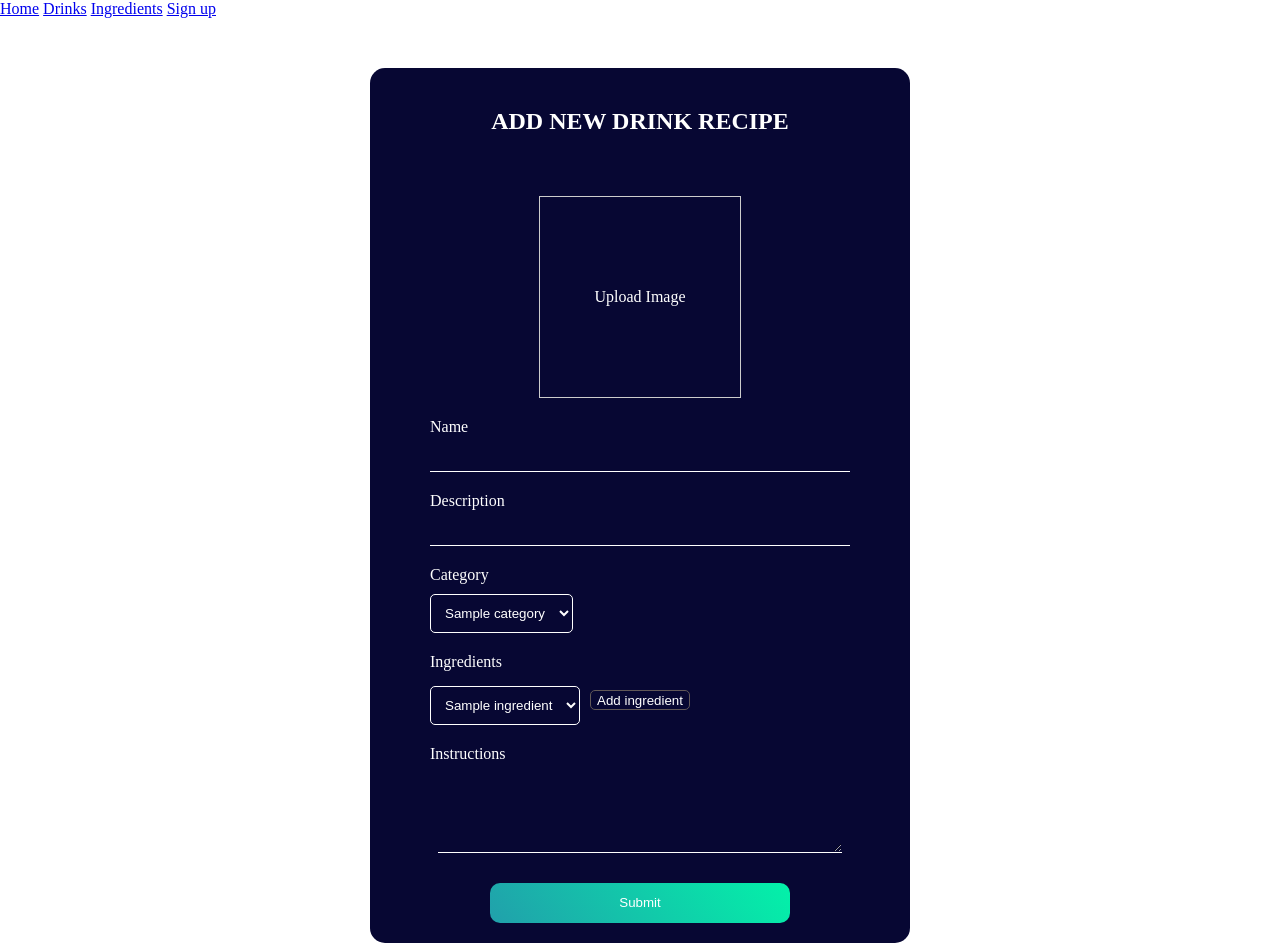
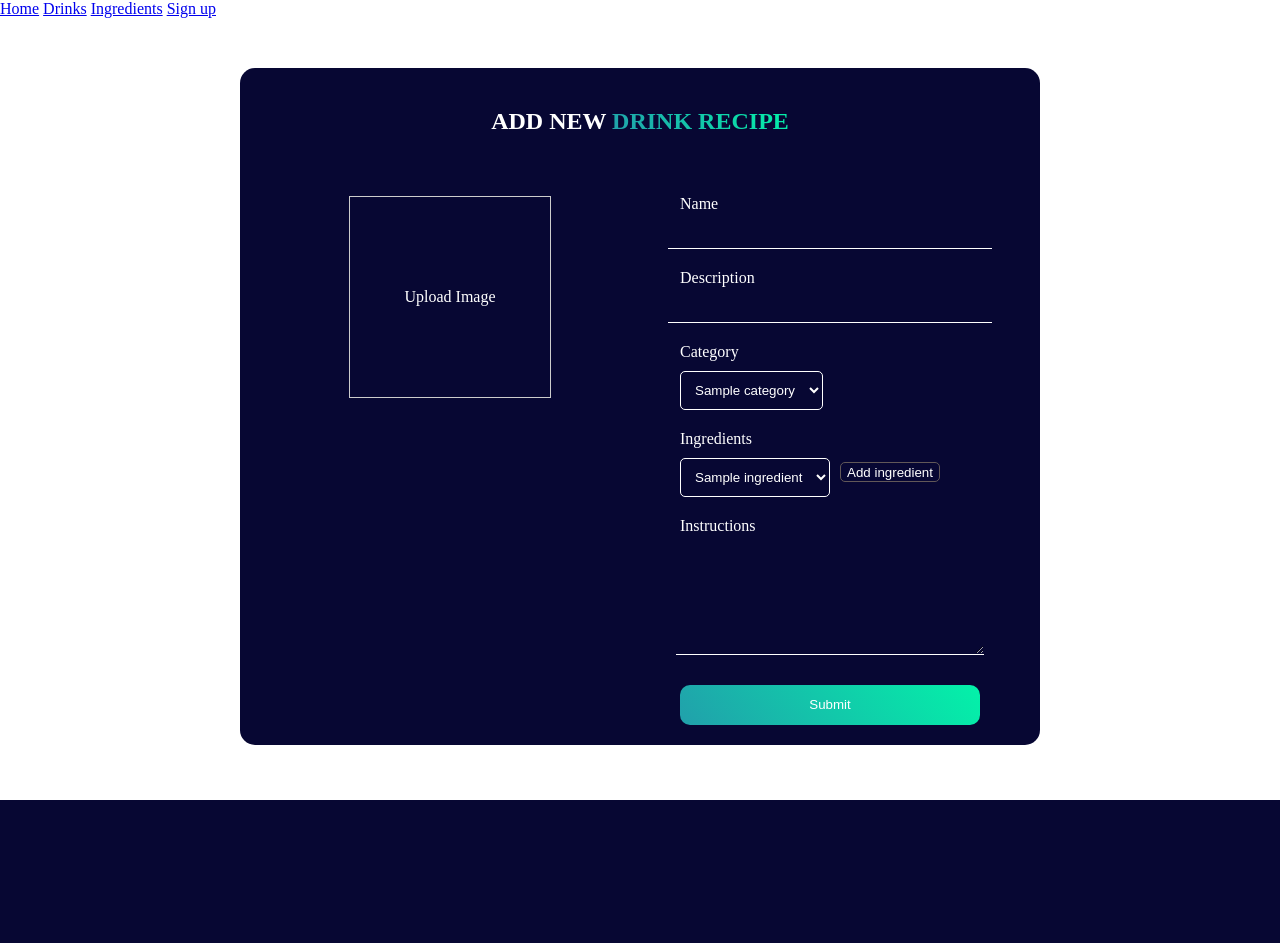
Before and after one commit to tommivk/drink-recipes, a Flask app: template templates/drink_form.html in a window 1280 px wide. After the commit the page ends 800 px from the top, so only its background shows below. Run offline with Flask 2, Linux system fonts and the light colour scheme; the template is opened without the code that fills it: most values are stand-ins (such as "Sample title", 1, 10 or a date in 2020).

Commit message:
improve form layout

```diff
--- a/static/style.css
+++ b/static/style.css
@@ -148,8 +148,15 @@ body {
     float: right;
 }
 
+.gradient-text {
+    background: linear-gradient(52deg, rgba(33, 160, 171, 1) 0%, rgba(3, 242, 169, 1) 100%);
+    background-clip: text;
+    -webkit-background-clip: text;
+    -webkit-text-fill-color: transparent;
+}
+
 .drink-form-container {
-    width: 500px;
+    width: 800px;
     max-width: 100vw;
     min-height: 600px;
     margin: auto;
@@ -157,6 +164,7 @@ body {
     padding: 20px;
     margin-top: 50px;
     border-radius: 15px;
+    box-sizing: border-box;
 }
 
 .drink-form-container h2 {
@@ -185,7 +193,7 @@ input[type="file"] {
 
 input[type="file"]:focus+label,
 input[type="file"]:hover+label {
-    box-shadow: 0px 0px 3px white;
+    box-shadow: 0px 0px 5px white;
 }
 
 #imagePreview {
@@ -200,16 +208,33 @@ input[type="file"]:hover+label {
 
 .drink-form {
     display: flex;
-    flex-direction: column;
+    flex-direction: row;
+    flex-wrap: wrap;
+    justify-content: center;
+    align-items: center;
+    max-width: 100vw;
 }
 
-.drink-form label:not(.image-input-label) {
+.form-left {
+    width: 50%;
+    min-width: fit-content;
+    align-self: flex-start;
+}
+
+.form-right {
+    display: flex;
+    flex-direction: column;
+    width: 50%;
+    min-width: fit-content;
+}
+
+.form-right label {
     color: white;
     margin-left: 40px;
     margin-top: 20px;
 }
 
-.drink-form>input[type=text] {
+.form-right>input[type=text] {
     padding: 10px;
     margin: auto;
     background: none;
@@ -219,7 +244,7 @@ input[type="file"]:hover+label {
     width: 80%;
 }
 
-.drink-form>select,
+.form-right>select,
 #ingredientSelect {
     padding: 10px;
     margin-top: 10px;
@@ -232,7 +257,7 @@ input[type="file"]:hover+label {
     color: white;
 }
 
-.drink-form>select:focus,
+.form-right>select:focus,
 #ingredientSelect:focus {
     outline: none;
 }
@@ -241,7 +266,7 @@ input[type="file"]:hover+label {
     background: rgb(7, 7, 51);
 }
 
-.drink-form>input[type=text]:focus {
+.form-right>input[type=text]:focus {
     outline: none;
     border-bottom: 1px solid rgb(31, 218, 231);
 }
@@ -253,8 +278,10 @@ input[type="file"]:hover+label {
 
 #selectedIngredients {
     color: white;
-    margin-left: 20px;
-    margin-bottom: 0px;
+    display: flex;
+    justify-content: center;
+    flex-direction: column;
+    align-items: center;
 }
 
 #selectedIngredients li {
@@ -280,6 +307,7 @@ input[type="file"]:hover+label {
     width: 80%;
     margin: auto;
     margin-top: 10px;
+    resize: vertical;
 }
 
 .drink-form textarea:focus {
--- a/templates/drink_form.html
+++ b/templates/drink_form.html
@@ -3,14 +3,18 @@
 
 {% block content %}
 <div class="drink-form-container">
-    <h2>ADD NEW DRINK RECIPE</h2>
+    <h2>ADD NEW <span class="gradient-text">DRINK RECIPE</span></h2>
     <form class="drink-form" id="drinkForm" action="/drinks" method="post" enctype="multipart/form-data">
         <input type="hidden" name="csrf_token" value="{{ session.csrf_token }}">
+        <div class="form-left">
             <input type="file" accept="image/*" name="picture" id="imageInput" />
             <label for="imageInput" class="image-input-label">
                 Upload Image
                 <img id="imagePreview" src="" alt="" />
             </label>
+            <ul id="selectedIngredients"></ul>
+        </div>
+        <div class="form-right">
             <label>Name</label>
             <input type="text" name="name" />
             <label>Description</label>
@@ -22,7 +26,6 @@
                     {% endfor %}
             </select>
             <label>Ingredients</label>
-        <ul id="selectedIngredients"></ul>
 
             {% for ingredient in ingredients %}
             <input type="checkbox" hidden id="ingredientOption" name="ingredients" value="{{ ingredient.id }}"></input>
@@ -37,9 +40,11 @@
                 </select>
                 <button class="add-ingredient-btn" onclick="addIngredient()" type="button">Add ingredient</button>
             </div>
+
             <label>Instructions</label>
-        <textarea rows="5" type="text" name="recipe"></textarea>
+            <textarea rows="7" type="text" name="recipe"></textarea>
             <button class="form-submit-btn" type="submit">Submit</button>
+        </div>
     </form>
 </div>
 
```
Lines whose indentation alone changed are shown as unchanged.
